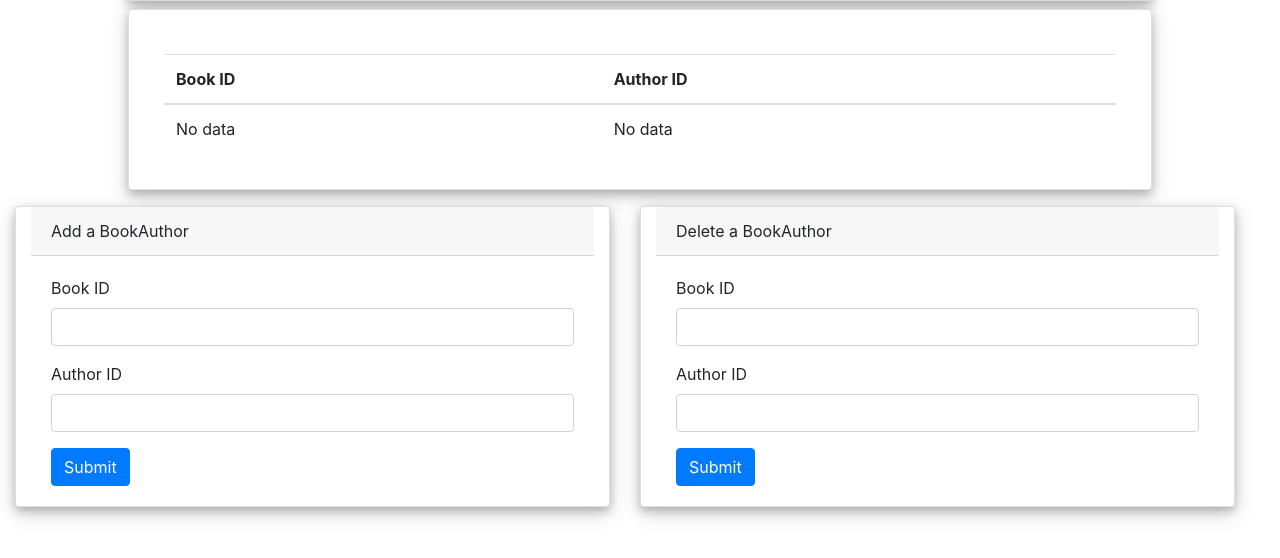
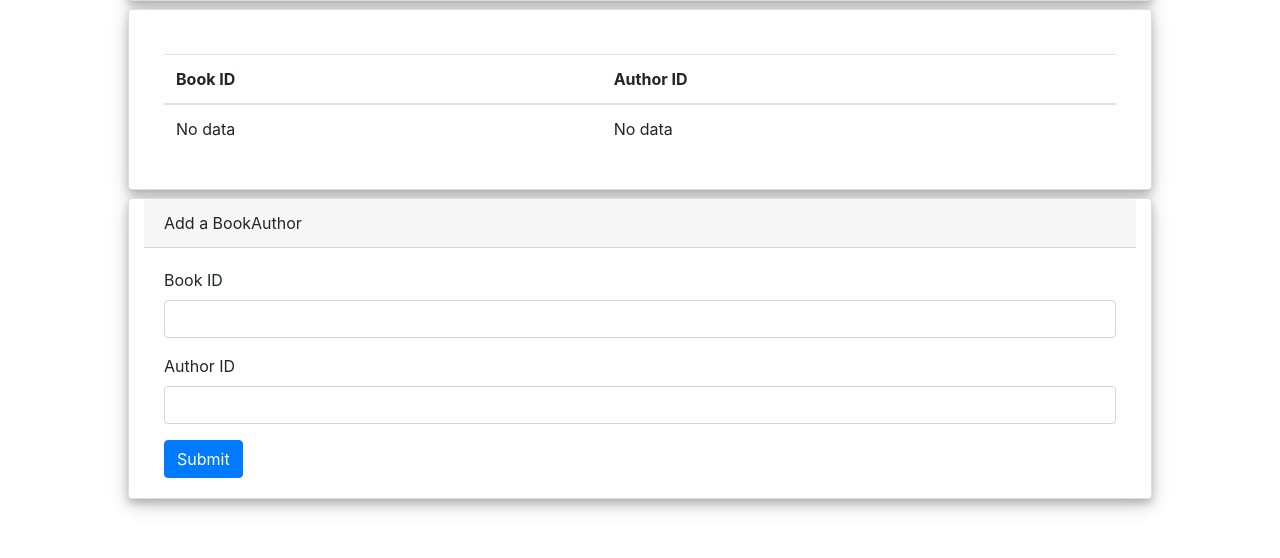
Before and after one commit to edwardday7/CS340_Group78, a Python web app: template templates/bookauthors.html in a window 1280 px wide. Shown: the part 167-725 px from the top of the page. Run offline with Jinja, Linux system fonts and the light colour scheme; the template is opened without the code that fills it, so the values that code supplies are empty; some libraries are stand-ins or nearby versions.

Commit message:
Move delete to book page

```diff
--- a/templates/bookauthors.html
+++ b/templates/bookauthors.html
@@ -61,7 +61,6 @@
       </div>
     </div>
 
-    <div class="card-deck container-fluid mt-2 mb-5">
     <div class="card container-fluid mt-2" style="width: 80%; box-shadow: 0 4px 8px 0 rgba(0, 0, 0, 0.2), 0 6px 20px 0 rgba(0, 0, 0, 0.19);">
       <div class="card-header">Add a BookAuthor</div>
       <div class="card-body">
@@ -79,24 +78,6 @@
       </div>
     </div>
 
-      <div class="card container-fluid mt-2" style="width: 80%; box-shadow: 0 4px 8px 0 rgba(0, 0, 0, 0.2), 0 6px 20px 0 rgba(0, 0, 0, 0.19);">
-        <div class="card-header">Delete a BookAuthor</div>
-        <div class="card-body">
-          <form>
-            <div class="form-group">
-              <label for="bookIdInput">Book ID</label>
-              <input type="text" class="form-control" id="bookIdInput">
-            </div>
-            <div class="form-group">
-              <label for="authorIdInput">Author ID</label>
-              <input type="text" class="form-control" id="authorIdInput">
-            </div>
-            <button type="submit" class="btn btn-primary">Submit</button>
-          </form>
-        </div>
-      </div>
-    </div>
-
     <!-- Optional JavaScript -->
     <!-- jQuery first, then Popper.js, then Bootstrap JS -->
     <script src="https://code.jquery.com/jquery-3.2.1.slim.min.js" integrity="sha384-KJ3o2DKtIkvYIK3UENzmM7KCkRr/rE9/Qpg6aAZGJwFDMVNA/GpGFF93hXpG5KkN" crossorigin="anonymous"></script>
```
Also changed, not shown: templates/books.html (+15 -0 lines). Lines whose indentation alone changed are shown as unchanged.
